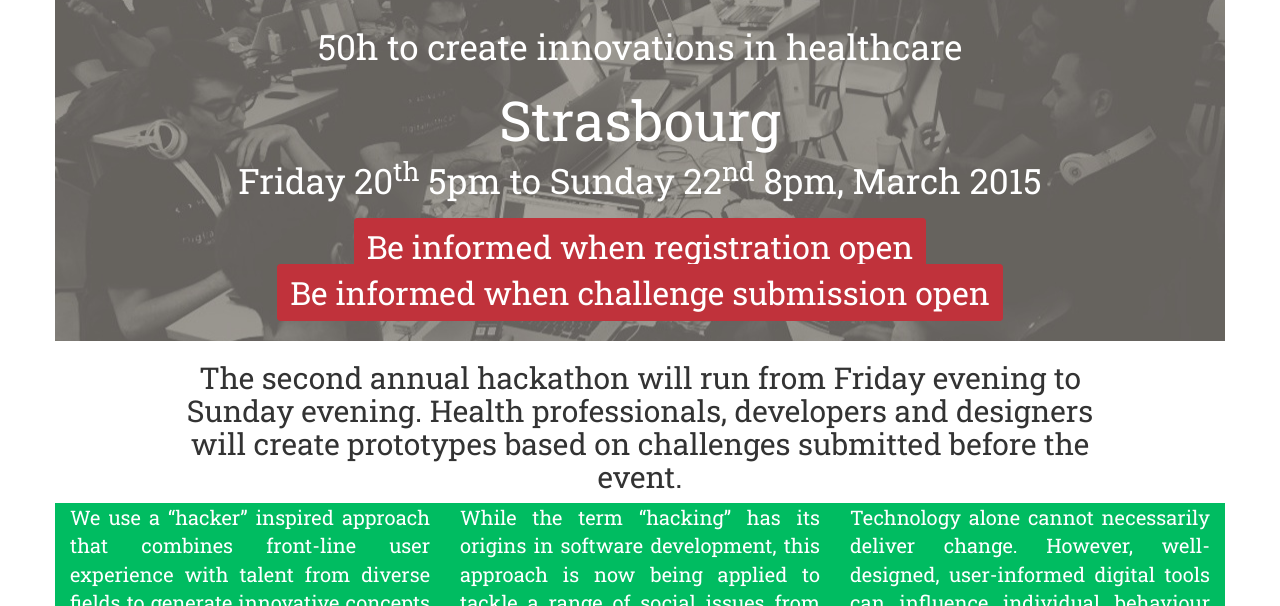
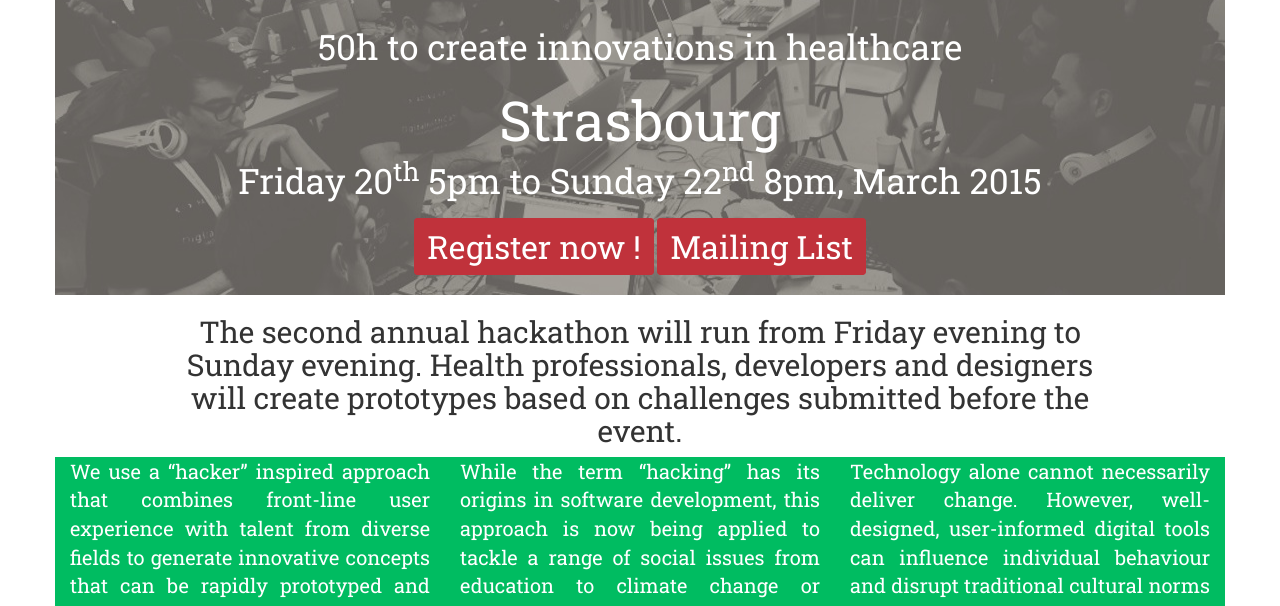
Before and after one commit to AlsaceDigitale/hhcamp_old, a website: page app/health-hackathon.html in a window 1280 px wide. Shown: the part 194-800 px from the top of the page. Drawn offline with nearby package versions, Linux system fonts and the light colour scheme; some packages are replaced by stand-ins of ours; files that its build step writes are made by us from their sources.

Commit message:
register

```diff
--- a/app/health-hackathon.html
+++ b/app/health-hackathon.html
@@ -24,8 +24,8 @@
 
                 <h3>Strasbourg</h3>
                 <h4>Friday 20<sup>th</sup> 5pm to Sunday 22<sup>nd</sup> 8pm, March 2015</h4>
-                <a href="http://eepurl.com/Gbes1" class="btn">Be informed when registration open</a>
-                <a href="http://eepurl.com/Gbes1" class="btn">Be informed when challenge submission open</a>
+                <a href="http://hhcamp.eventbrite.fr" class="btn">Register now !</a>
+                <a href="http://eepurl.com/Gbes1" class="btn">Mailing List</a>
             </div>
         </div>
     </div>
```
Also changed, not shown: app/future-of-health.html (+2 -1 lines), app/health-data-day.html (+1 -1 lines), app/health-pitch-challenge.html (+1 -1 lines), app/index.html (+2 -1 lines).
